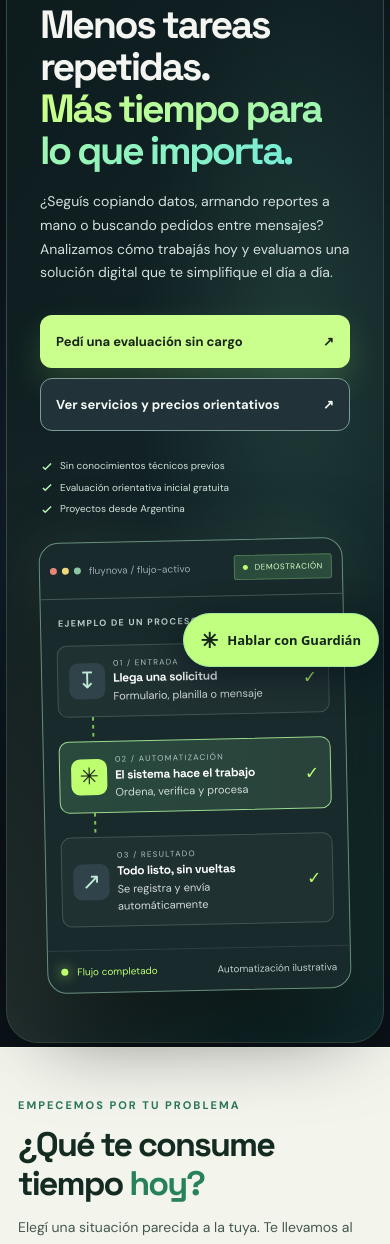
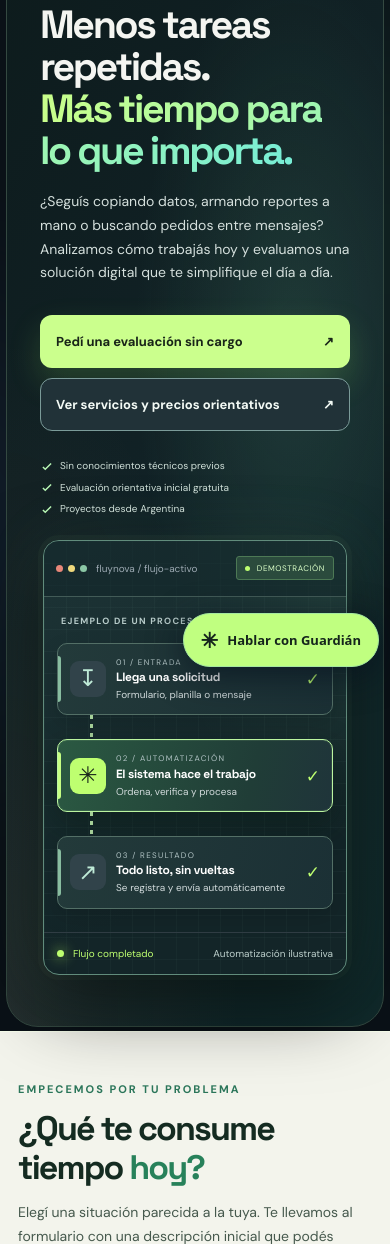
Before and after one commit to apdocentepba-hub/fluynova-web, a FastAPI app: page / in a window 390 px wide; the page is wider, and only the part inside the window is pictured. Shown: the part 166-1410 px from the top of that part. Run offline with FastAPI, Linux system fonts and the light colour scheme.

Commit message:
style(fluynova): mejorar gráficos de flujo y demostraciones en candidato estático

```diff
--- a/static/conversion-ux-2026.css
+++ b/static/conversion-ux-2026.css
@@ -104,3 +104,102 @@
 .flx-ux-2026 .flx-optional-inner{padding:16px}
 .flx-ux-2026 .flx-optional-inner .wide-label{display:block;margin-top:13px}
 @media(max-width:480px){.flx-ux-2026 .flx-optional-details>summary span{margin-left:0}}
+
+/* FLUYNOVA visual lab — polished process graphics (non-production PR #21) */
+/* Los gráficos son representaciones ficticias de procesos, nunca métricas de clientes. */
+.flx-ux-2026 .workflow-card{
+  transform:none;
+  background:linear-gradient(157deg,#1d3436 0%,#132528 74%);
+  border:1px solid #618c7c;
+  box-shadow:0 28px 78px #0009,0 0 0 5px #bfffa909,0 0 66px #6de0b319;
+  isolation:isolate
+}
+.flx-ux-2026 .workflow-card::before{
+  content:"";position:absolute;inset:0;z-index:-1;pointer-events:none;
+  background-image:linear-gradient(#d7ffe607 1px,transparent 1px),
+    linear-gradient(90deg,#d7ffe607 1px,transparent 1px),
+    radial-gradient(ellipse at 94% 13%,#8cf9ae12,transparent 40%);
+  background-size:22px 22px,22px 22px,auto
+}
+.flx-ux-2026 .workflow-head{background:#1125298c}
+.flx-ux-2026 .flow-step{
+  position:relative;
+  background:linear-gradient(105deg,#233a3a,#1b3035);
+  border:1px solid #536f66;
+  box-shadow:0 8px 21px #0002;
+  transition:border-color .2s ease,box-shadow .2s ease
+}
+.flx-ux-2026 .flow-step::before{
+  content:"";position:absolute;left:0;top:12px;bottom:12px;
+  width:3px;border-radius:0 8px 8px 0;background:#88bda0
+}
+.flx-ux-2026 .flow-step.active{
+  background:linear-gradient(102deg,#2b5942,#203d37 70%,#1f343a);
+  border-color:#bbf5a0;
+  box-shadow:inset 0 0 0 1px #c4f5a61a,0 12px 32px #07181170
+}
+.flx-ux-2026 .flow-step.active::before{background:#c6ff83}
+.flx-ux-2026 .flow-line{
+  width:3px;
+  background:repeating-linear-gradient(to bottom,#c0efad 0,#c0efad 4px,transparent 4px,transparent 9px);
+  opacity:.85
+}
+.flx-ux-2026 .solution-graphic{
+  border:1px solid #45635a;
+  background-image:linear-gradient(#dafff208 1px,transparent 1px),
+    linear-gradient(90deg,#dafff208 1px,transparent 1px),
+    radial-gradient(ellipse at center,#365447,#1b3133 76%);
+  background-size:23px 23px,23px 23px,auto
+}
+.flx-ux-2026 .graphic-two{
+  background-image:linear-gradient(#dafff208 1px,transparent 1px),
+    linear-gradient(90deg,#dafff208 1px,transparent 1px),
+    radial-gradient(ellipse at center,#325465,#1b2c3b 78%)
+}
+.flx-ux-2026 .graphic-three{
+  background-image:linear-gradient(#dafff208 1px,transparent 1px),
+    linear-gradient(90deg,#dafff208 1px,transparent 1px),
+    radial-gradient(ellipse at center,#483d62,#242d46 78%)
+}
+.flx-ux-2026 .mini-dashboard{
+  transform:rotate(-2deg);
+  background:linear-gradient(140deg,#2b4251,#172831);
+  border-color:#829fa5;
+  box-shadow:0 15px 37px #0007
+}
+.flx-ux-2026 .mini-dashboard>div span{
+  background:linear-gradient(90deg,#83bdbe,#4b7482);
+  border-radius:6px
+}
+.flx-ux-2026 .mini-dashboard>div span:first-child{
+  background:linear-gradient(90deg,#b8ff82,#66c5ae)
+}
+.flx-ux-2026 .fake-file{
+  border:1px solid #d9ecd5;
+  box-shadow:0 9px 26px #0006
+}
+.flx-ux-2026 .bubble{box-shadow:0 8px 18px #0004}
+.flx-ux-2026 .solution-card{
+  border-color:#48625c;
+  background:linear-gradient(165deg,#1a2a31,#111d23);
+  box-shadow:0 15px 35px #050f172e
+}
+.flx-ux-2026 .solution-card:focus-within{outline:2px solid #c9ff95;outline-offset:3px}
+@media(max-width:820px){
+  .flx-ux-2026 .workflow-card{max-width:515px}
+}
+@media(max-width:480px){
+  .flx-ux-2026 .workflow-card{border-radius:16px}
+  .flx-ux-2026 .workflow-head{gap:9px;padding-inline:12px}
+  .flx-ux-2026 .flow-step{margin-inline:13px;padding:12px;gap:10px}
+  .flx-ux-2026 .flow-step .flow-icon{width:36px;height:36px;flex:none}
+  .flx-ux-2026 .flow-step strong{font-size:12px}
+  .flx-ux-2026 .flow-step div span{font-size:10px}
+  .flx-ux-2026 .flow-line{margin-left:46px}
+  .flx-ux-2026 .flow-label{padding-inline:17px}
+  .flx-ux-2026 .workflow-foot{padding-inline:13px}
+}
+@media(prefers-reduced-motion:reduce){
+  .flx-ux-2026 .flow-step{transition:none}
+  .flx-ux-2026 .solution-card{transition:none}
+}
```
